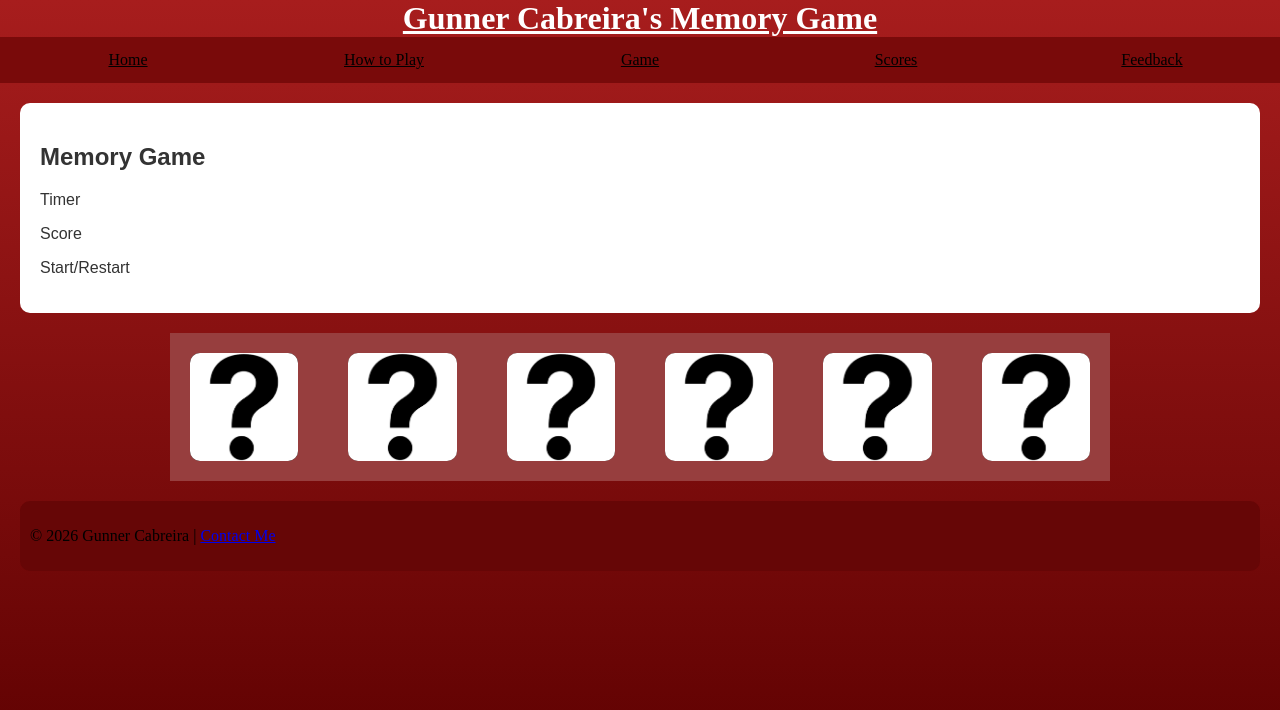
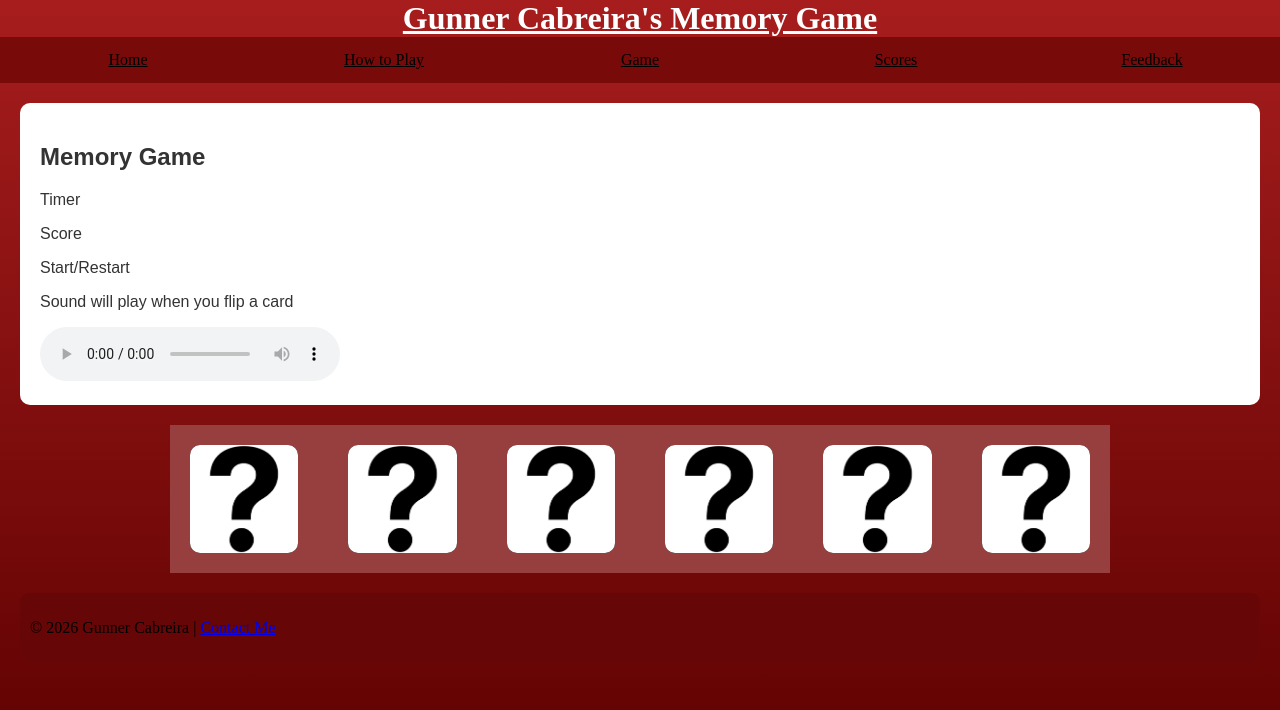
Before and after one commit to gkcab/gkcab.github.io, a plain HTML site: page game.html in a window 1280 px wide. Drawn offline with Linux system fonts and the light colour scheme.

Commit message:
Add files via upload

```diff
--- a/game.html
+++ b/game.html
@@ -30,6 +30,10 @@ Made by Gunner Cabreira
         <p>Timer</p>
         <p>Score</p>
         <p>Start/Restart</p>
+        <p>Sound will play when you flip a card</p>
+        <audio controls>
+            <source src="sounds/one-card-is-taken-from-the-deck.mp3" type="audio/mpeg">
+        </audio>
     </main>
 
     <div class="game-container">
```
Also changed, not shown: 1 other file.
